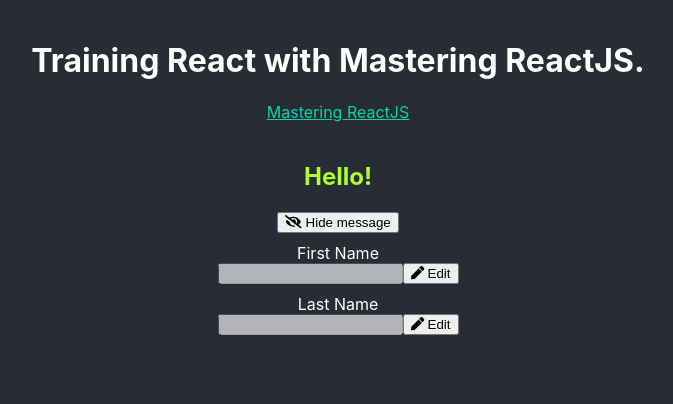
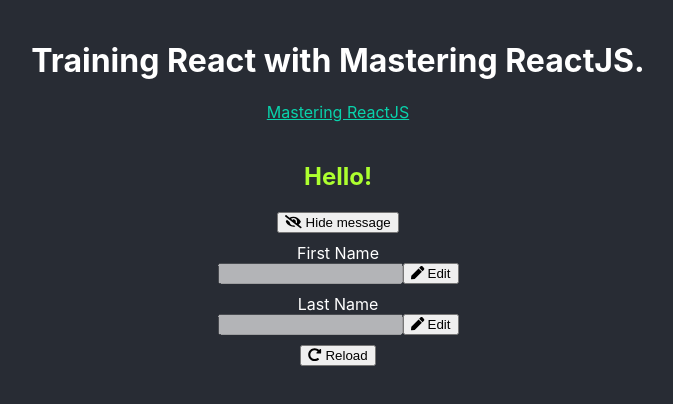
Before and after one commit to dandgerson/masterting-react, a React (Create React App) app: page / in a window 1280 px wide. Shown: the top 404 px of the page, without its empty margins (302-975 px from the left). Built offline with nearby package versions, Linux system fonts and the light colour scheme.

Commit message:
add reload button & Component lifecycle - mounting and unmounting

```diff
--- a/src/App.js
+++ b/src/App.js
@@ -4,7 +4,7 @@ import './App.scss';
 
 import HelloReact from './components/HelloReact'
 
-function App() {
+function App(props) {
   return (
     <div className="App">
       <header className="App-header">
--- a/src/App.scss
+++ b/src/App.scss
@@ -45,13 +45,10 @@ $accent-color: #09d3ac;
 .HelloReact {
   display: flex;
   flex-flow: column nowrap;
+  align-items: center;
   width: 100%;
-  height: 100%;
   & > * {
     margin-bottom: 10px;
-  }
-  & :last-child {
-    margin-bottom: 0;
   }
   &--messageContainer {
     display: flex;
--- a/src/components/HelloReact.js
+++ b/src/components/HelloReact.js
@@ -1,5 +1,7 @@
 import React, { useState } from 'react'
+import ReactDOM from 'react-dom'
 
+import App from '../App'
 import HelloMessage from './HelloMessage'
 import TextBox from './TextBox'
 import Button from './Button'
@@ -24,6 +26,13 @@ const HelloReact = () => {
       }
     }
     const toggleShowMessage = () => setShowMessage(!showMessage)
+    const reload = () => {
+      ReactDOM.unmountComponentAtNode(document.getElementById('root'))
+      ReactDOM.render(
+        <App reload={reload}/>,
+        document.getElementById('root')
+      )
+    }
     const message = `Hello${firstName ? ' ' + firstName: ''}${lastName ? ' ' + lastName: ''}!`
   return (
     <div className='HelloReact'>
@@ -44,6 +53,9 @@ const HelloReact = () => {
         label='Last Name'
         update={update.bind(null, 'lastName')}
       />
+      <Button onClick={reload}>
+          <Icon title='redo-alt'/>{' Reload'}
+        </Button>
     </div>
   )
 }
--- a/src/components/Icon.js
+++ b/src/components/Icon.js
@@ -7,7 +7,8 @@ import {
   faPen,
   faEye,
   faEyeSlash,
- } from '@fortawesome/free-solid-svg-icons'
+  faRedoAlt,
+} from '@fortawesome/free-solid-svg-icons'
 
 library.add(
   faEdit,
@@ -15,6 +16,7 @@ library.add(
   faPen,
   faEye,
   faEyeSlash,
+  faRedoAlt,
 )
 
 const Icon = ({ title }) => <FontAwesomeIcon icon={title} />
--- a/src/index.js
+++ b/src/index.js
@@ -1,7 +1,7 @@
 import React from 'react';
 import ReactDOM from 'react-dom';
 import './index.css';
-import App from './App';
+import App from './App'
 import * as serviceWorker from './serviceWorker';
 
 ReactDOM.render(<App />, document.getElementById('root'));
```
